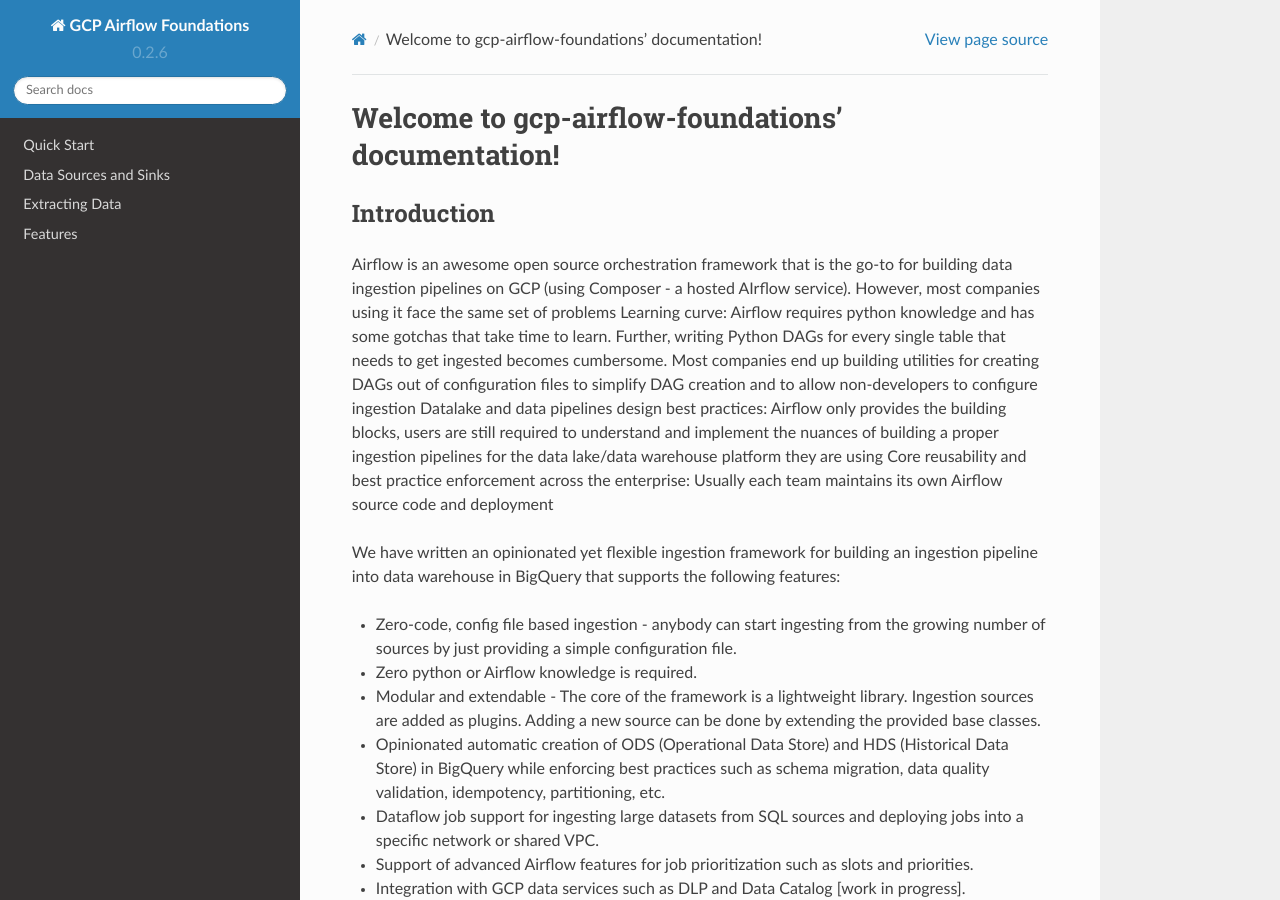
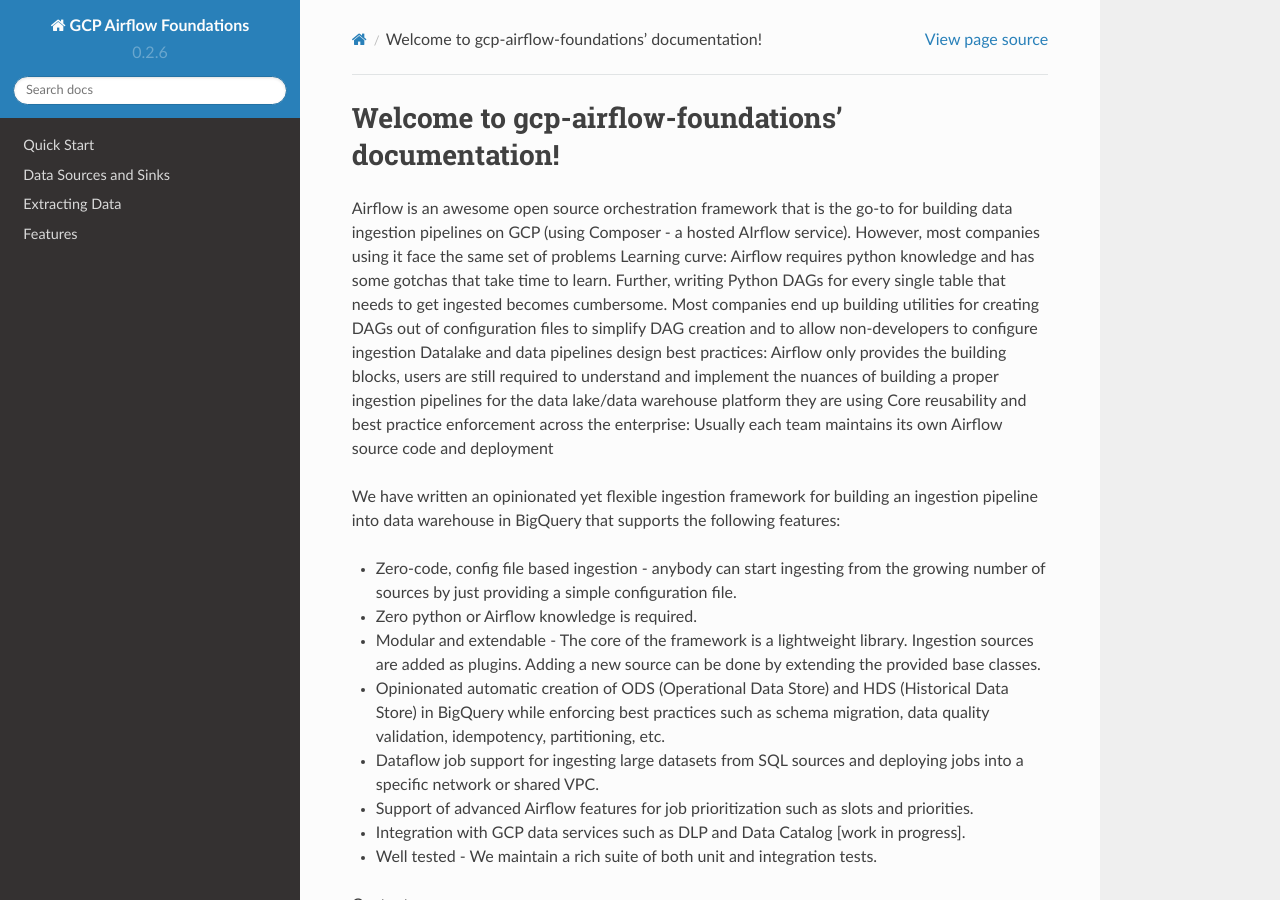
Before and after one commit to badal-io/gcp-airflow-foundations, a Sphinx documentation site: the page built from docs/index.rst, in a window 1280 px wide and 900 px high. Built offline with Sphinx 7.4.7 and the Read the Docs theme 2.0.0, drawn with Linux system fonts in a browser that asks for light colours.

Commit message:
Fixed contents

```diff
--- a/docs/index.rst
+++ b/docs/index.rst
@@ -1,10 +1,6 @@
 ********************
 Welcome to gcp-airflow-foundations' documentation!
 ********************
-
-.. intro:
-Introduction
-========================
 
 Airflow is an awesome open source orchestration framework that is the go-to for building data ingestion pipelines on GCP (using Composer - a hosted AIrflow service). However, most companies using it face the same set of problems
 Learning curve: Airflow requires python knowledge and has some gotchas that take time to learn. Further, writing Python DAGs for every single table that needs to get ingested becomes cumbersome. Most companies end up building utilities for creating DAGs out of configuration files to simplify DAG creation and to allow non-developers to configure ingestion
```
